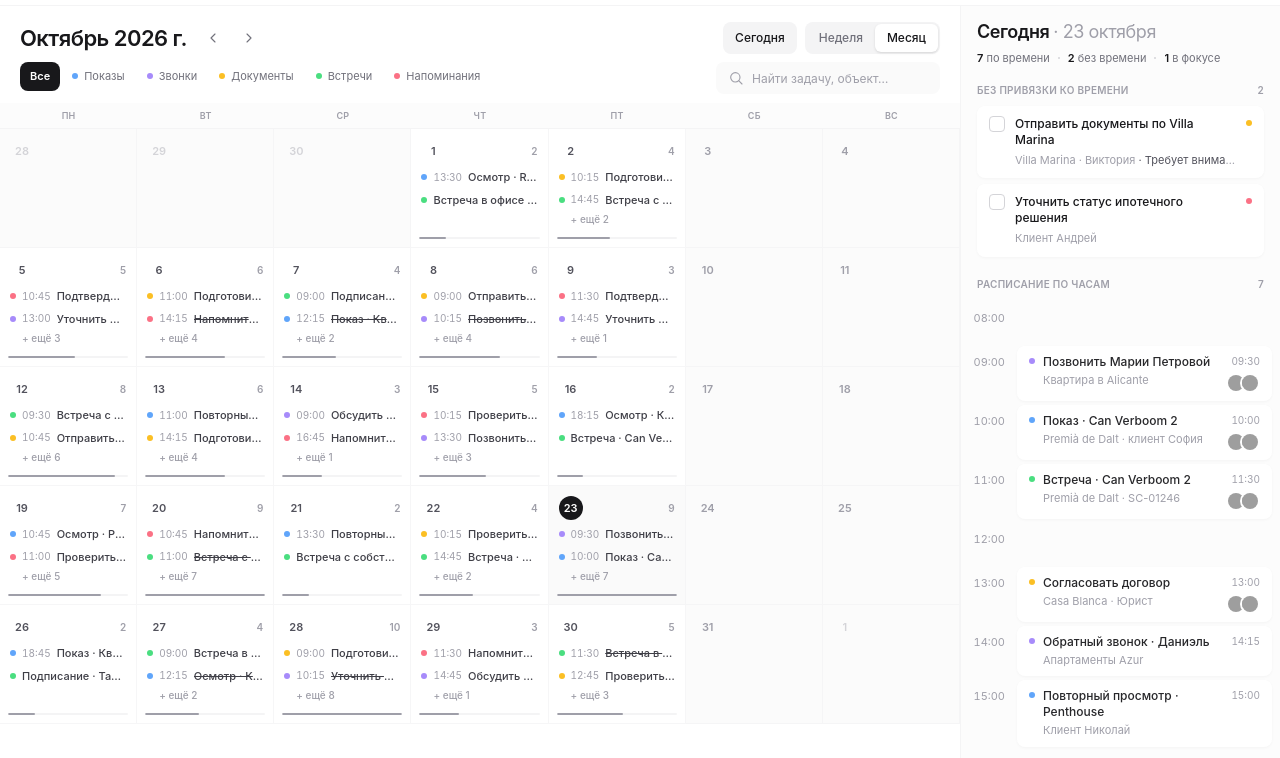
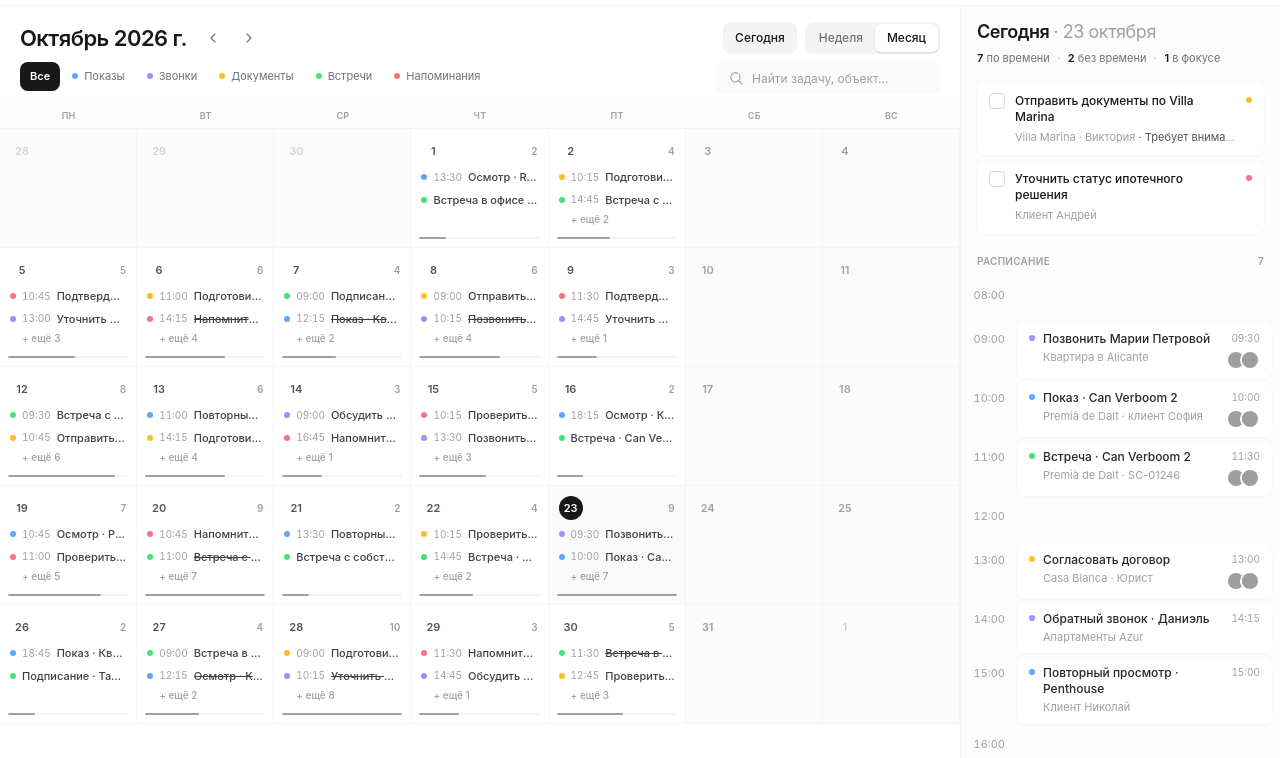
Before and after one commit to markxxv/crm-calendar, a website: page index.html in a window 1280 px wide. Shown: the part 43-801 px from the top of the page. Drawn offline with nearby package versions, Linux system fonts and the light colour scheme; grey boxes are pictures that could not be loaded.

Commit message:
Update index.html

```diff
--- a/index.html
+++ b/index.html
@@ -599,16 +599,11 @@
 
           <div class="min-h-0 flex-1 overflow-y-auto overscroll-contain pb-3 md:grid md:grid-cols-2 md:items-start md:gap-3 md:px-4 xl:block xl:px-0">
             <section class="pt-2">
-              <h3
-                class="flex items-center justify-between px-4 pb-2 text-[0.625rem] font-semibold tracking-wide text-zinc-400 uppercase sm:px-5 xl:px-4"
-              >
-                <span>Без привязки ко времени</span>
-                <span x-text="untimedToday.length"></span>
-              </h3>
+
 
               <div class="flex flex-col gap-1.5 px-3 pb-3 sm:px-4">
                 <template x-if="untimedToday.length === 0">
-                  <p class="py-4 text-xs text-zinc-400">Нет задач без времени</p>
+                  <p class="py-4 text-xs text-zinc-400">Нет задач</p>
                 </template>
 
                 <template x-for="event in untimedToday" :key="event.id">
@@ -662,7 +657,7 @@
               <h3
                 class="flex items-center justify-between px-4 pb-2 text-[0.625rem] font-semibold tracking-wide text-zinc-400 uppercase sm:px-5 xl:px-4"
               >
-                <span>Расписание по часам</span>
+                <span>Расписание</span>
                 <span x-text="timedToday.length"></span>
               </h3>
 
```
